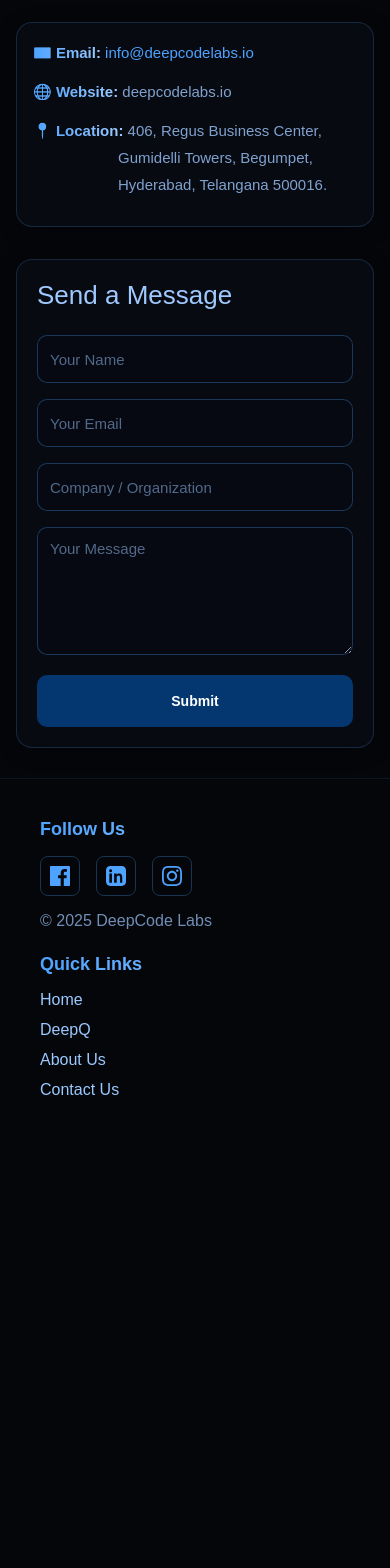
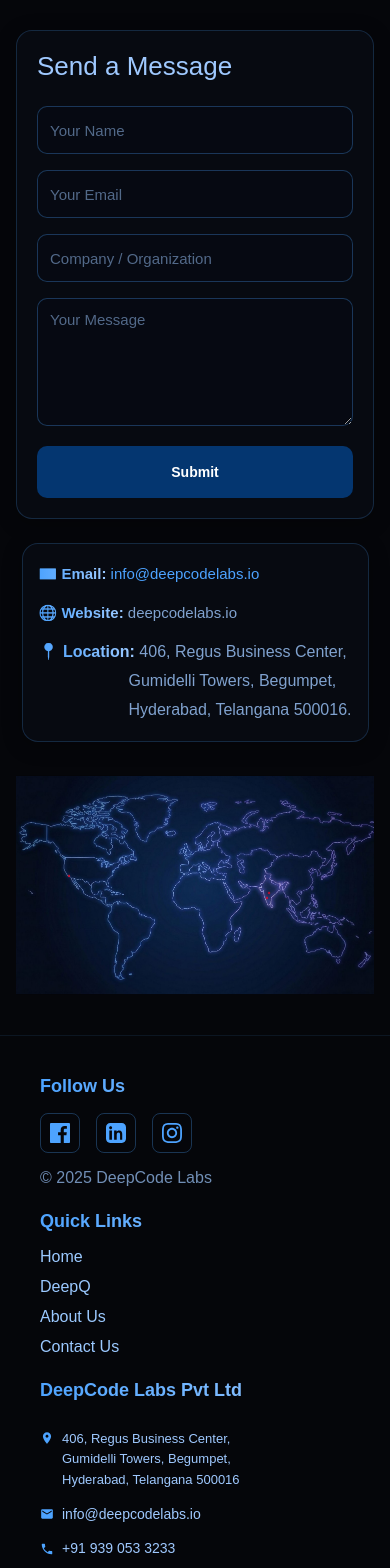
Before and after one commit to ramakalpasolutions-wq/deepq1, a Next.js app: page /contact in a window 390 px wide. Shown: the part 180-1748 px from the top of the page. Before the commit the page ends 1343 px from the top, so only its background shows below. Built offline with nearby package versions, Linux system fonts and the light colour scheme.

Commit message:
initial commit

```diff
--- a/src/app/about/page.js
+++ b/src/app/about/page.js
@@ -20,9 +20,11 @@
       {/* WRAPPER WITH DEEPQ-STYLE PADDING */}
       <div className="deepq-wrapper fade-in">
 
-        {/* HERO SECTION */}
+        {/* HERO SECTION WITH TWO COLUMNS */}
         <section style={{ padding: 0, marginTop: 40, marginBottom: 60 }}>
-          <div className="about-left" style={{ maxWidth: "100%" }}>
+          <div className="about-hero-grid">
+            {/* LEFT SIDE - TEXT */}
+            <div className="about-left">
               <h1 className="fancy-title" style={{ fontSize:"30px" }}>
                 About DeepCode Labs
               </h1>
@@ -31,6 +33,16 @@
                 <br /><br />
                 We specialize in real-time systems, distributed computing, intelligent scheduling, predictive analytics, and geospatial intelligence.
               </p>
+            </div>
+
+            {/* RIGHT SIDE - SPHERE IMAGE */}
+            <div className="about-right">
+              <img
+                src="/assets/about page.png"
+                alt="Sphere Animation"
+                className="about-sphere"
+              />
+            </div>
           </div>
         </section>
 
--- a/src/app/contact/page.js
+++ b/src/app/contact/page.js
@@ -60,21 +60,8 @@
             We'd love to hear from you. Our team will get back to you shortly.
           </p>
 
-          <div className="glass-card-contact fade-in-delayed">
-            <p className="muted">
-              <strong>📧 Email:</strong> <a href="mailto:info@deepcodelabs.io" style={{color: '#4da3ff', textDecoration: 'none'}}>info@deepcodelabs.io</a>
-            </p>
-            <p className="muted">
-              <strong>🌐 Website:</strong> deepcodelabs.io
-            </p>
-            <p className="muted location-text">
-              <strong>📍 Location:</strong> 406, Regus Business Center,
-              <span className="location-line">Gumidelli Towers, Begumpet,</span>
-              <span className="location-line">Hyderabad, Telangana 500016.</span>
-            </p>
-          </div>
-
-          <form onSubmit={handleSubmit} className="contact-form fade-in-delayed-2">
+          {/* FORM FIRST */}
+          <form onSubmit={handleSubmit} className="contact-form fade-in-delayed">
             <h3 className="section-title">Send a Message</h3>
 
             <input
@@ -143,6 +130,45 @@
               </p>
             )}
           </form>
+
+          {/* CONTACT INFO SECOND */}
+<div className="contact-map-section fade-in-delayed-2">
+
+  {/* LEFT: Glass Card */}
+  <div className="glass-card-contact">
+    <p className="muted">
+      <strong>📧 Email:</strong>{" "}
+      <a
+        href="mailto:info@deepcodelabs.io"
+        style={{ color: "#4da3ff", textDecoration: "none" }}
+      >
+        info@deepcodelabs.io
+      </a>
+    </p>
+
+    <p className="muted">
+      <strong>🌐 Website:</strong> deepcodelabs.io
+    </p>
+
+    <div className="muted location-wrapper">
+      <strong>📍 Location:</strong> 406, Regus Business Center,
+      <div className="location-remaining">Gumidelli Towers, Begumpet,</div>
+      <div className="location-remaining">Hyderabad, Telangana 500016.</div>
+    </div>
+  </div>
+
+  {/* RIGHT: World Map */}
+  <div className="world-map-container">
+    <img src="/world-map.jpg" alt="World Map" className="world-map" />
+
+    <span className="map-pin san-diego" title="San Diego, USA"></span>
+    <span className="map-pin hyderabad" title="Hyderabad, India"></span>
+    <span className="map-pin bangalore" title="Bangalore, India"></span>
+  </div>
+
+</div>
+
+
         </div>
       </section>
     </div>
--- a/src/app/globals.css
+++ b/src/app/globals.css
@@ -1675,37 +1675,309 @@
   }
 }
 /* ===== CONTACT PAGE - LOCATION FORMATTING ===== */
-.location-text {
+.location-wrapper {
   line-height: 1.8;
 }
 
-.location-line {
+.location-wrapper strong {
+  display: inline;
+}
+
+.location-remaining {
+  padding-left: 115px;
   display: block;
-  margin-left: 115px;
 }
 
 /* Tablet responsive */
 @media (max-width: 1024px) {
-  .location-line {
-    margin-left: 110px;
+  .location-remaining {
+    padding-left: 110px;
   }
 }
 
 /* Mobile responsive location alignment */
 @media (max-width: 768px) {
-  .location-line {
-    margin-left: 100px;
+  .location-remaining {
+    padding-left: 105px;
   }
 }
 
 @media (max-width: 480px) {
-  .location-line {
-    margin-left: 85px;
+  .location-remaining {
+    padding-left: 100px;
+  }
+}
+
+@media (max-width: 414px) {
+  .location-remaining {
+    padding-left: 95px;
+  }
+}
+
+@media (max-width: 390px) {
+  .location-remaining {
+    padding-left: 90px;
   }
 }
 
 @media (max-width: 374px) {
-  .location-line {
-    margin-left: 75px;
-  }
-}
+  .location-remaining {
+    padding-left: 85px;
+  }
+}
+
+@media (max-width: 360px) {
+  .location-remaining {
+    padding-left: 80px;
+  }
+}
+/* ===== ABOUT PAGE HERO GRID ===== */
+.about-hero-grid {
+  display: grid;
+  grid-template-columns: 1fr 1fr;
+  gap: 60px;
+  align-items: center;
+}
+
+.about-left {
+  position: relative;
+  z-index: 2;
+}
+
+.about-right {
+  display: flex;
+  align-items: center;
+  justify-content: center;
+  position: relative;
+  z-index: 1;
+}
+
+.about-sphere {
+  width: 100%;
+  max-width: 400px;
+  height: auto;
+  filter: drop-shadow(0 0 30px rgba(77, 163, 255, 0.5));
+  animation: slowFloat 6s ease-in-out infinite;
+}
+
+@keyframes slowFloat {
+  0%, 100% {
+    transform: translateY(0px);
+  }
+  50% {
+    transform: translateY(-20px);
+  }
+}
+
+/* Tablet responsive */
+@media (max-width: 1024px) {
+  .about-hero-grid {
+    grid-template-columns: 1fr;
+    gap: 40px;
+  }
+
+  .about-right {
+    order: -1;
+  }
+
+  .about-sphere {
+    max-width: 350px;
+  }
+}
+
+/* Mobile responsive */
+@media (max-width: 768px) {
+  .about-hero-grid {
+    gap: 30px;
+  }
+
+  .about-sphere {
+    max-width: 280px;
+  }
+}
+
+@media (max-width: 480px) {
+  .about-sphere {
+    max-width: 220px;
+  }
+}
+/* ===== FOOTER ENHANCEMENTS ===== */
+.footer-contact {
+  margin-top: 12px;
+  display: flex;
+  flex-direction: column;
+  gap: 12px;
+}
+
+/* Address with icon on side */
+.contact-item-address {
+  display: flex;
+  align-items: flex-start;
+  gap: 8px;
+}
+
+.contact-icon-side {
+  flex-shrink: 0;
+  margin-top: 2px;
+}
+
+.address-text {
+  display: flex;
+  flex-direction: column;
+  color: #9fc9ff;
+  font-size: 14px;
+  line-height: 1.6;
+}
+
+.address-text span {
+  display: block;
+}
+
+/* Email and Phone items */
+.contact-item {
+  display: flex;
+  align-items: center;
+  color: #9fc9ff;
+  font-size: 14px;
+  line-height: 1.6;
+}
+
+.footer-contact-link {
+  color: #9fc9ff;
+  text-decoration: none;
+  transition: color 0.3s;
+}
+
+.footer-contact-link:hover {
+  color: #4da3ff;
+}
+
+/* Mobile responsive footer */
+@media (max-width: 768px) {
+  .footer-contact {
+    font-size: 13px;
+  }
+
+  .address-text {
+    font-size: 13px;
+  }
+
+  .contact-item svg,
+  .contact-icon-side {
+    width: 14px;
+    height: 14px;
+  }
+}
+.world-map-container {
+
+  width: 100%;
+  max-width: 1000px;
+  margin: auto;
+}
+.world-map-container {
+  padding-top: 3%;
+  padding-bottom: 3%;
+}
+
+.world-map {
+  width: 50%;
+  display: block;
+}
+
+.map-pin {
+  position: absolute;
+  width: 2px;
+  height: 2px;
+  background: #f30824;
+  border-radius: 100%;
+  box-shadow: 0 0 14px rgba(235, 34, 3, 0.9);
+  animation: pulse 5s infinite ease-in-out;
+  transform: translate(-50%, -50%);
+}
+
+/* glow pulse */
+@keyframes pulse {
+  0% { transform: scale(1); opacity: 1; }
+  50% { transform: scale(1.6); opacity: 0.5; }
+  100% { transform: scale(1); opacity: 1; }
+}
+/* San Diego, California */
+.map-pin.san-diego {
+  left: 14.5%;
+  top: 45.8%;
+}
+
+
+
+/* Hyderabad, India */
+.map-pin.hyderabad {
+  left: 70.4%;
+  top: 53.1%;
+}
+
+/* Bangalore, India */
+.map-pin.bangalore {
+  left: 69.8%;
+  top: 54.8%;
+}
+
+
+.map-pin::after {
+  content: attr(title);
+  position: absolute;
+  top: -30px;
+  left: 50%;
+  transform: translateX(-50%);
+  background: rgba(0,0,0,0.8);
+  color: #fff;
+  font-size: 11px;
+  padding: 4px 8px;
+  border-radius: 6px;
+  white-space: nowrap;
+  opacity: 0;
+  transition: opacity 0.3s ease;
+}
+
+.map-pin:hover::after {
+  opacity: 1;
+}
+/* Parent layout */
+.contact-map-section {
+  display: flex;
+  gap: 40px;
+  align-items: center;
+  justify-content: space-between;
+  width: 100%;
+}
+
+/* Left card */
+.glass-card-contact {
+  flex: 1;
+  min-width: 320px;
+}
+
+/* Right map */
+.world-map-container {
+  flex: 1.2;
+  position: relative;
+  max-width: 600px;
+}
+
+/* Map image */
+.world-map {
+  width: 100%;
+  height: auto;
+  display: block;
+}
+
+/* ---------- MOBILE ---------- */
+@media (max-width: 768px) {
+  .contact-map-section {
+    flex-direction: column;
+    gap: 24px;
+  }
+
+  .world-map-container {
+    max-width: 100%;
+  }
+}
--- a/src/app/layout.js
+++ b/src/app/layout.js
@@ -63,15 +63,6 @@
       <head>
         <meta name="msapplication-TileColor" content="#05060a" />
         <meta name="msapplication-navbutton-color" content="#05060a" />
-        <script
-          dangerouslySetInnerHTML={{
-            __html: `
-              if ('scrollRestoration' in history) {
-                history.scrollRestoration = 'manual';
-              }
-            `,
-          }}
-        />
       </head>
       <body>
         <a href="#main-content" className="skip-link">
@@ -104,6 +95,7 @@
 
         <footer className="site-footer">
           <div className="footer-container">
+            {/* LEFT COLUMN - SOCIAL MEDIA */}
             <div className="footer-column">
               <h4 className="footer-title">Follow Us</h4>
               <div className="social-row">
@@ -148,6 +140,7 @@
               </p>
             </div>
 
+            {/* MIDDLE COLUMN - QUICK LINKS */}
             <div className="footer-column">
               <h4 className="footer-title">Quick Links</h4>
               <nav className="footer-links" aria-label="Footer navigation">
@@ -158,8 +151,43 @@
               </nav>
             </div>
 
+            {/* RIGHT COLUMN - COMPANY NAME, ADDRESS, EMAIL, PHONE */}
             <div className="footer-column">
-              {/* Empty column for layout balance */}
+              <h4 className="footer-title">DeepCode Labs Pvt Ltd</h4>
+
+              <div className="footer-contact">
+                {/* Address with icon on side */}
+                <div className="contact-item-address">
+                  <svg width="16" height="16" fill="#4da3ff" viewBox="0 0 24 24" className="contact-icon-side">
+                    <path d="M12 2C8.13 2 5 5.13 5 9c0 5.25 7 13 7 13s7-7.75 7-13c0-3.87-3.13-7-7-7zm0 9.5c-1.38 0-2.5-1.12-2.5-2.5s1.12-2.5 2.5-2.5 2.5 1.12 2.5 2.5-1.12 2.5-2.5 2.5z"/>
+                  </svg>
+                  <div className="address-text">
+                    <span>406, Regus Business Center,</span>
+                    <span>Gumidelli Towers, Begumpet,</span>
+                    <span>Hyderabad, Telangana 500016</span>
+                  </div>
+                </div>
+
+                {/* Email */}
+                <div className="contact-item">
+                  <svg width="16" height="16" fill="#4da3ff" viewBox="0 0 24 24" style={{marginRight: '8px', flexShrink: 0}}>
+                    <path d="M20 4H4c-1.1 0-1.99.9-1.99 2L2 18c0 1.1.9 2 2 2h16c1.1 0 2-.9 2-2V6c0-1.1-.9-2-2-2zm0 4l-8 5-8-5V6l8 5 8-5v2z"/>
+                  </svg>
+                  <a href="mailto:info@deepcodelabs.io" className="footer-contact-link">
+                    info@deepcodelabs.io
+                  </a>
+                </div>
+
+                {/* Phone */}
+                <div className="contact-item">
+                  <svg width="16" height="16" fill="#4da3ff" viewBox="0 0 24 24" style={{marginRight: '8px', flexShrink: 0}}>
+                    <path d="M6.62 10.79c1.44 2.83 3.76 5.14 6.59 6.59l2.2-2.2c.27-.27.67-.36 1.02-.24 1.12.37 2.33.57 3.57.57.55 0 1 .45 1 1V20c0 .55-.45 1-1 1-9.39 0-17-7.61-17-17 0-.55.45-1 1-1h3.5c.55 0 1 .45 1 1 0 1.25.2 2.45.57 3.57.11.35.03.74-.25 1.02l-2.2 2.2z"/>
+                  </svg>
+                  <a href="tel:+911234567890" className="footer-contact-link">
+                    +91 939 053 3233
+                  </a>
+                </div>
+              </div>
             </div>
           </div>
         </footer>
```
Also changed, not shown: public/assets/about page.png (added), public/world-map.jpg (added). Lines whose indentation alone changed are shown as unchanged.
